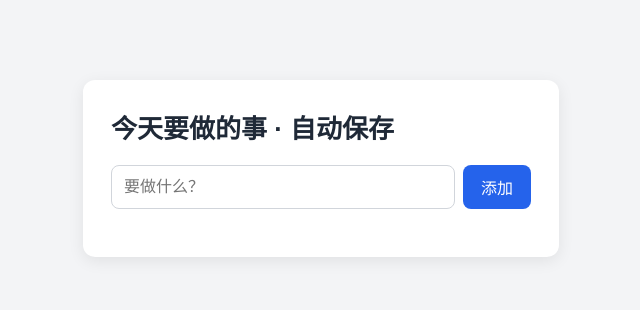
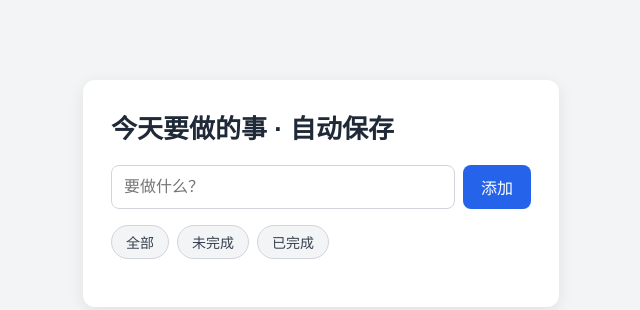
Before and after one commit to Porridgesplash/git-course-demo, a plain HTML site: page index.html in a window 1280 px wide. Shown: the whole page, without its empty margins (319-959 px from the left). Drawn offline with Linux system fonts and the light colour scheme.

Commit message:
添加筛选功能

```diff
--- a/index.html
+++ b/index.html
@@ -13,6 +13,11 @@
       <input id="todo-input" type="text" placeholder="要做什么？">
       <button id="add-btn">添加</button>
     </div>
+    <div class="filters">
+      <button class="filter-btn active" data-filter="all">全部</button>
+      <button class="filter-btn" data-filter="active">未完成</button>
+      <button class="filter-btn" data-filter="done">已完成</button>
+    </div>
     <ul id="todo-list"></ul>
   </main>
   <script src="script.js"></script>
--- a/script.js
+++ b/script.js
@@ -4,6 +4,7 @@ const list = document.getElementById("todo-list");
 
 // 从浏览器里读出之前保存的待办
 let todos = JSON.parse(localStorage.getItem("todos") || "[]");
+let filter = "all"; // all：全部，active：未完成，done：已完成
 
 function save() {
   localStorage.setItem("todos", JSON.stringify(todos));
@@ -41,6 +42,13 @@ function render() {
   });
 }
 
+document.querySelectorAll(".filter-btn").forEach((btn) => {
+  btn.addEventListener("click", () => {
+    filter = btn.dataset.filter;
+    render();
+  });
+});
+
 addBtn.addEventListener("click", () => {
   const text = input.value.trim();
   if (text === "") return;
--- a/style.css
+++ b/style.css
@@ -80,3 +80,19 @@ h1 {
   border-radius: 6px;
   cursor: pointer;
 }
+
+.filters {
+  display: flex;
+  gap: 8px;
+  margin-top: 16px;
+}
+
+.filter-btn {
+  padding: 6px 14px;
+  font-size: 14px;
+  color: #374151;
+  background: #f3f4f6;
+  border: 1px solid #d1d5db;
+  border-radius: 999px;
+  cursor: pointer;
+}
```
